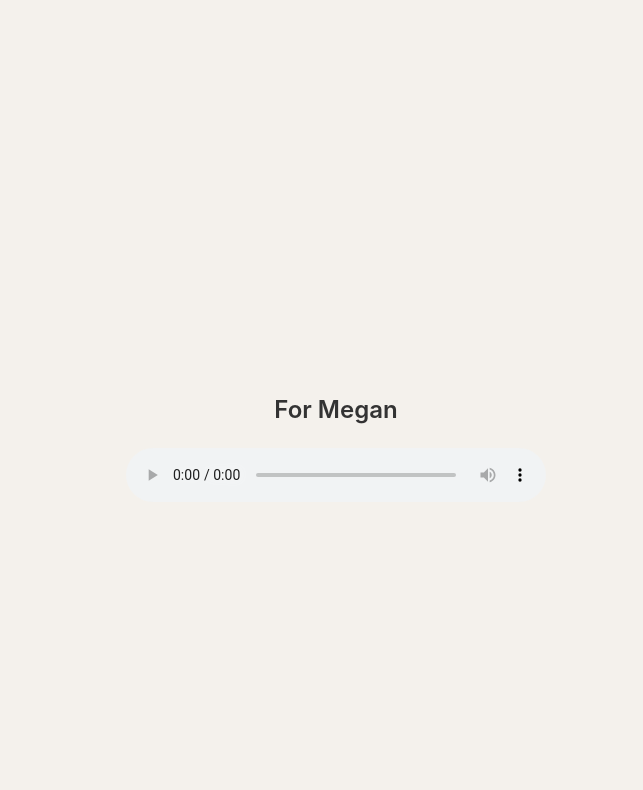
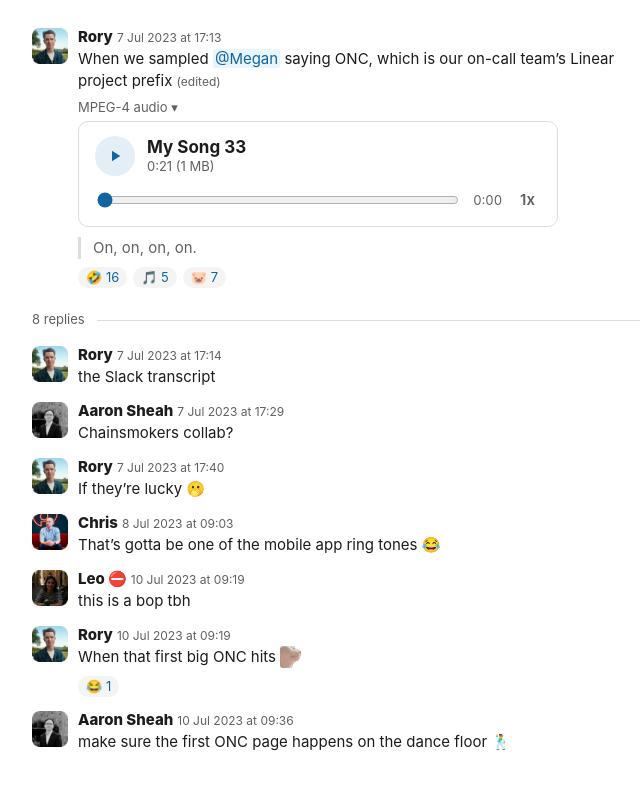
Before and after one commit to rorydbain/rorydbain.github.io, a Jekyll site: the page megan-onc.html, which Jekyll copies as it is, in a window 1280 px wide. Shown: the top 790 px of the page, without its empty margins (304-947 px from the left). Built offline with Jekyll 4.4.1, drawn with Linux system fonts in a browser that asks for light colours.

Commit message:
Recreate the Slack thread around Megan's song
Co-Authored-By: Claude Sonnet 5.5 <noreply@anthropic.com>

```diff
--- a/megan-onc.html
+++ b/megan-onc.html
@@ -6,16 +6,104 @@
 <meta name="robots" content="noindex, nofollow">
 <title>Megan</title>
 <style>
-        body { margin: 0; min-height: 100vh; display: flex; align-items: center; justify-content: center; background: #f4f1ec; font-family: -apple-system, BlinkMacSystemFont, "Helvetica Neue", sans-serif; }
-        main { width: 100%; max-width: 420px; padding: 24px; text-align: center; }
-        h1 { font-weight: 600; font-size: 1.5rem; margin: 0 0 24px; color: #333; }
-        audio { width: 100%; }
+  * { box-sizing: border-box; }
+  body { margin: 0; background: #fff; color: #1d1c1d; font: 15px/1.47 -apple-system, BlinkMacSystemFont, "Helvetica Neue", sans-serif; }
+  .thread { max-width: 640px; margin: 0 auto; padding: 20px 16px 48px; }
+  .msg { display: flex; gap: 10px; padding: 6px 0; }
+  .msg img.avatar { width: 36px; height: 36px; border-radius: 6px; flex: none; margin-top: 2px; }
+  .head { font-weight: 800; }
+  .time { font-size: 12px; color: #616061; font-weight: 400; margin-left: 4px; }
+  .edited { font-size: 12px; color: #616061; }
+  .mention { background: #e8f5fa; color: #1264a3; border-radius: 3px; padding: 0 2px; }
+  .file-label { font-size: 13px; color: #616061; margin-top: 6px; }
+  .player { border: 1px solid #ddd; border-radius: 10px; padding: 14px 16px; margin-top: 4px; max-width: 480px; }
+  .player .top { display: flex; align-items: center; gap: 12px; }
+  .play { width: 40px; height: 40px; border-radius: 50%; border: 0; background: #e3eef7; color: #1264a3; cursor: pointer; display: grid; place-items: center; flex: none; }
+  .play svg { width: 18px; height: 18px; fill: currentColor; }
+  .title { font-weight: 700; font-size: 17px; line-height: 1.2; }
+  .sub { color: #616061; font-size: 13px; }
+  .controls { display: flex; align-items: center; gap: 12px; margin-top: 12px; }
+  .controls input[type=range] { flex: 1; accent-color: #1264a3; min-width: 0; }
+  .controls .t { font-size: 13px; color: #616061; font-variant-numeric: tabular-nums; }
+  .speed { border: 0; background: none; font: inherit; font-weight: 600; color: #616061; cursor: pointer; }
+  .transcript { border-left: 3px solid #ddd; padding-left: 12px; margin-top: 10px; color: #616061; max-width: 480px; }
+  .reactions { display: flex; gap: 6px; margin-top: 8px; flex-wrap: wrap; }
+  .reaction { background: #f4f4f4; border-radius: 14px; padding: 1px 8px; font-size: 13px; color: #1264a3; }
+  .replies { display: flex; align-items: center; gap: 12px; color: #616061; font-size: 13px; margin: 16px 0 8px; }
+  .replies::after { content: ""; flex: 1; height: 1px; background: #ddd; }
+  .inline-img { height: 22px; width: 22px; vertical-align: -6px; border-radius: 3px; margin-left: 4px; }
 </style>
 </head>
 <body>
-    <main>
-        <h1>For Megan</h1>
-        <audio controls preload="metadata" src="/assets/megan-onc.m4a"></audio>
+<main class="thread">
+  <div class="msg">
+    <img class="avatar" src="/assets/megan-onc/rory.png" alt="">
+    <div>
+      <div><span class="head">Rory</span><span class="time">7 Jul 2023 at 17:13</span></div>
+      <div>When we sampled <span class="mention">@Megan</span> saying ONC, which is our on-call team’s Linear project prefix <span class="edited">(edited)</span></div>
+      <div class="file-label">MPEG-4 audio ▾</div>
+      <div class="player">
+        <div class="top">
+          <button class="play" id="play" aria-label="Play"><svg viewBox="0 0 24 24"><path id="icon" d="M8 5v14l11-7z"/></svg></button>
+          <div><div class="title">My Song 33</div><div class="sub">0:21 (1 MB)</div></div>
+        </div>
+        <div class="controls">
+          <input type="range" id="seek" min="0" max="1000" value="0" aria-label="Seek">
+          <span class="t" id="time">0:00</span>
+          <button class="speed" id="speed">1x</button>
+        </div>
+        <audio id="audio" preload="metadata" src="/assets/megan-onc/my-song-33.m4a"></audio>
+      </div>
+      <div class="transcript">On, on, on, on.</div>
+      <div class="reactions">
+        <span class="reaction">🤣 16</span><span class="reaction">🎵 5</span><span class="reaction">🐷 7</span>
+      </div>
+    </div>
+  </div>
+
+  <div class="replies">8 replies</div>
+
+  <div class="msg"><img class="avatar" src="/assets/megan-onc/rory.png" alt=""><div>
+    <div><span class="head">Rory</span><span class="time">7 Jul 2023 at 17:14</span></div>
+    <div>the Slack transcript</div></div></div>
+
+  <div class="msg"><img class="avatar" src="/assets/megan-onc/aaron.png" alt=""><div>
+    <div><span class="head">Aaron Sheah</span><span class="time">7 Jul 2023 at 17:29</span></div>
+    <div>Chainsmokers collab?</div></div></div>
+
+  <div class="msg"><img class="avatar" src="/assets/megan-onc/rory.png" alt=""><div>
+    <div><span class="head">Rory</span><span class="time">7 Jul 2023 at 17:40</span></div>
+    <div>If they’re lucky 🫢</div></div></div>
+
+  <div class="msg"><img class="avatar" src="/assets/megan-onc/chris.png" alt=""><div>
+    <div><span class="head">Chris</span><span class="time">8 Jul 2023 at 09:03</span></div>
+    <div>That’s gotta be one of the mobile app ring tones 😂</div></div></div>
+
+  <div class="msg"><img class="avatar" src="/assets/megan-onc/leo.png" alt=""><div>
+    <div><span class="head">Leo ⛔</span><span class="time">10 Jul 2023 at 09:19</span></div>
+    <div>this is a bop tbh</div></div></div>
+
+  <div class="msg"><img class="avatar" src="/assets/megan-onc/rory.png" alt=""><div>
+    <div><span class="head">Rory</span><span class="time">10 Jul 2023 at 09:19</span></div>
+    <div>When that first big ONC hits<img class="inline-img" src="/assets/megan-onc/reaction.png" alt=""></div>
+    <div class="reactions"><span class="reaction">😂 1</span></div></div></div>
+
+  <div class="msg"><img class="avatar" src="/assets/megan-onc/aaron.png" alt=""><div>
+    <div><span class="head">Aaron Sheah</span><span class="time">10 Jul 2023 at 09:36</span></div>
+    <div>make sure the first ONC page happens on the dance floor 🕺</div></div></div>
 </main>
+<script>
+  const a = document.getElementById('audio'), play = document.getElementById('play'), icon = document.getElementById('icon'),
+        seek = document.getElementById('seek'), time = document.getElementById('time'), speed = document.getElementById('speed');
+  const PLAY = 'M8 5v14l11-7z', PAUSE = 'M6 5h4v14H6zm8 0h4v14h-4z';
+  const fmt = s => Math.floor(s / 60) + ':' + String(Math.floor(s % 60)).padStart(2, '0');
+  play.onclick = () => a.paused ? a.play() : a.pause();
+  a.onplay = () => icon.setAttribute('d', PAUSE);
+  a.onpause = a.onended = () => icon.setAttribute('d', PLAY);
+  a.ontimeupdate = () => { seek.value = a.duration ? a.currentTime / a.duration * 1000 : 0; time.textContent = fmt(a.currentTime); };
+  seek.oninput = () => { if (a.duration) a.currentTime = seek.value / 1000 * a.duration; };
+  const rates = [1, 1.5, 2, 0.5];
+  speed.onclick = () => { a.playbackRate = rates[(rates.indexOf(a.playbackRate) + 1) % rates.length]; speed.textContent = a.playbackRate + 'x'; };
+</script>
 </body>
 </html>
```
Also changed, not shown: assets/megan-onc/aaron.png (added), assets/megan-onc/chris.png (added), assets/megan-onc/leo.png (added), assets/megan-onc/reaction.png (added), assets/megan-onc/rory.png (added), 2 other files. Lines whose indentation alone changed are shown as unchanged.
